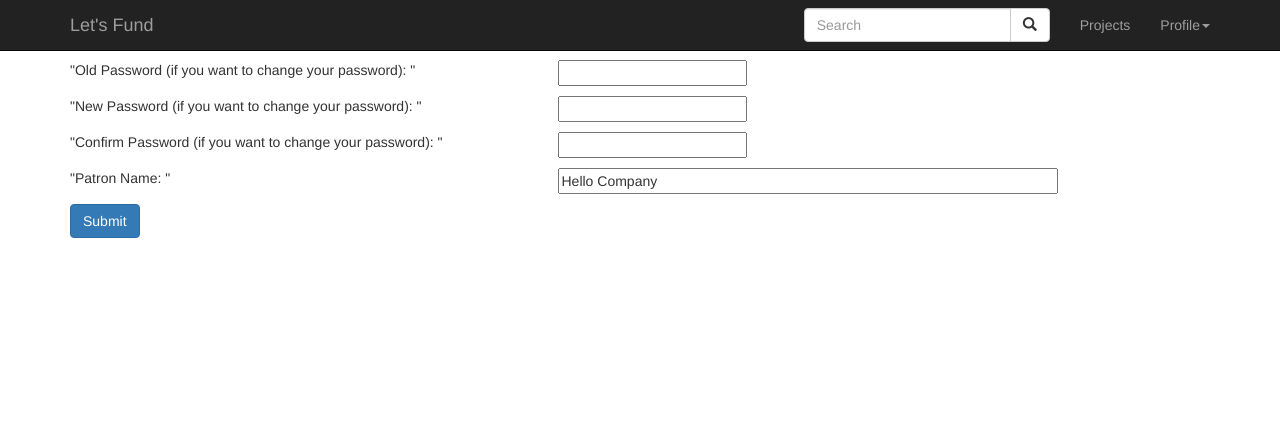
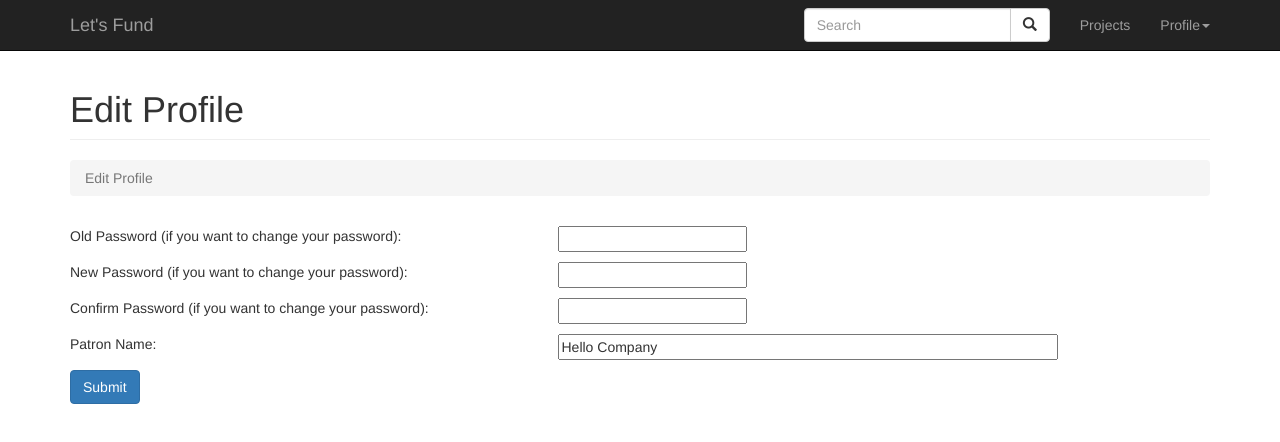
Before and after one commit to blackhydrogen/Team210217, a website: page public_html/secure/patron-edit-profile.html in a window 1280 px wide. Drawn offline with Linux system fonts and the light colour scheme.

Commit message:
added breadcrumb patron-edit-profile and fix display

```diff
--- a/public_html/secure/patron-edit-profile.html
+++ b/public_html/secure/patron-edit-profile.html
@@ -74,27 +74,39 @@
   </nav>
 
   <div class="container">
+    <div class="row">
+        <div class="col-lg-12">
+            <h1 class="page-header">
+              Edit Profile
+            </h1>
+            <ol class="breadcrumb">
+
+                </li>
+                <li class="active">Edit Profile</li>
+            </ol>
+        </div>
+    </div>
     <p>
       <div class="row">
-        <div class=col-lg-5>"Old Password (if you want to change your password): "</div>
+        <div class=col-lg-5>Old Password (if you want to change your password): </div>
         <div class=col-lg-5><span class="pf-oldpass">...</span></div>
       </div>
     </p>
     <p>
       <div class="row">
-        <div class=col-lg-5>"New Password (if you want to change your password): "</div>
+        <div class=col-lg-5>New Password (if you want to change your password): </div>
         <div class=col-lg-5><span class="pf-newpass">...</span></div>
       </div>
     </p>
     <p>
       <div class="row">
-        <div class=col-lg-5>"Confirm Password (if you want to change your password): "</div>
+        <div class=col-lg-5>Confirm Password (if you want to change your password): </div>
         <div class=col-lg-5><span class="pf-cfmpass">...</span></div>
       </div>
     </p>
     <p>
       <div class="row">
-        <div class=col-lg-5>"Patron Name: "</div>
+        <div class=col-lg-5>Patron Name: </div>
         <div class=col-lg-5><span class="pf-patronName">...</span></div>
       </div>
     </p>
```
